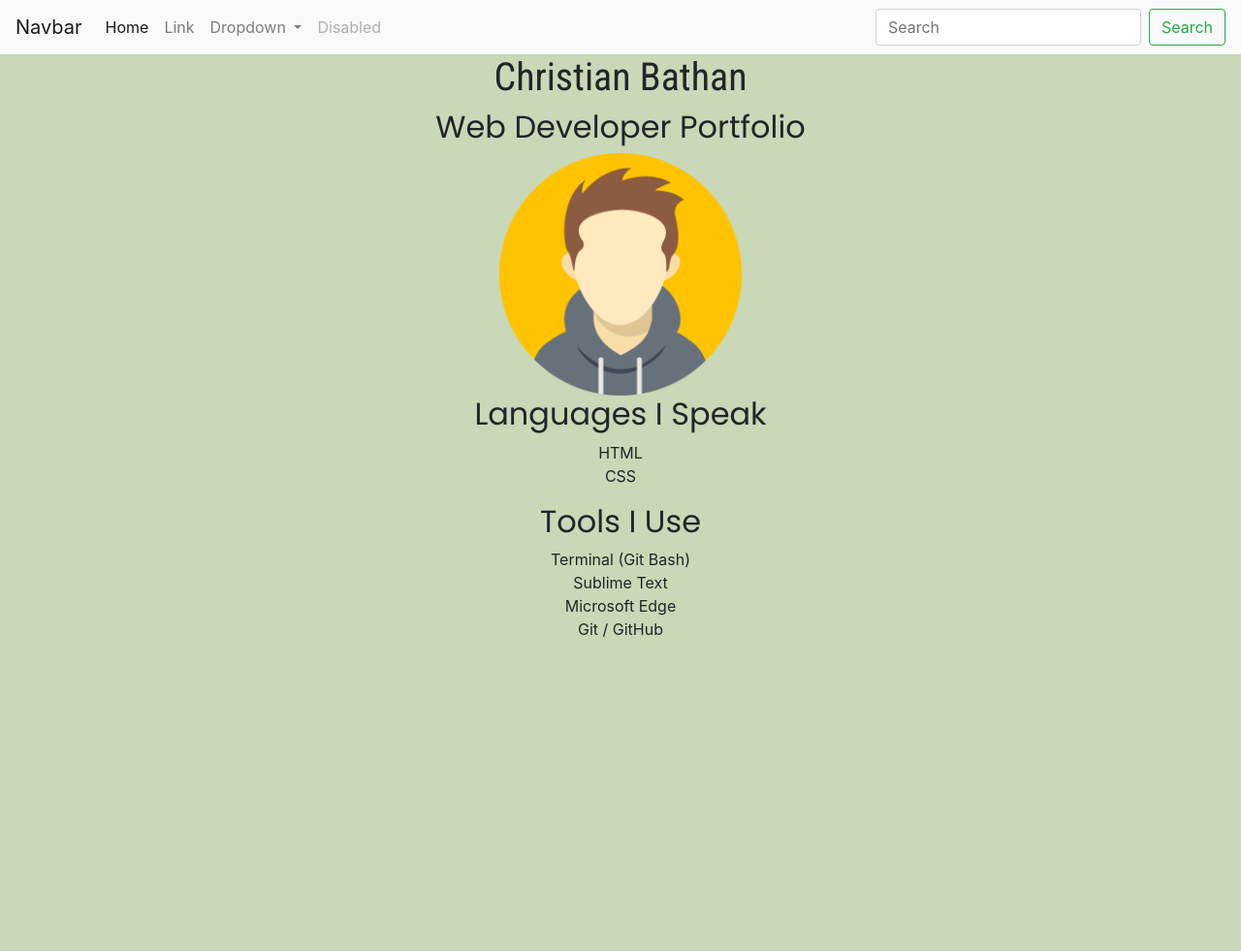
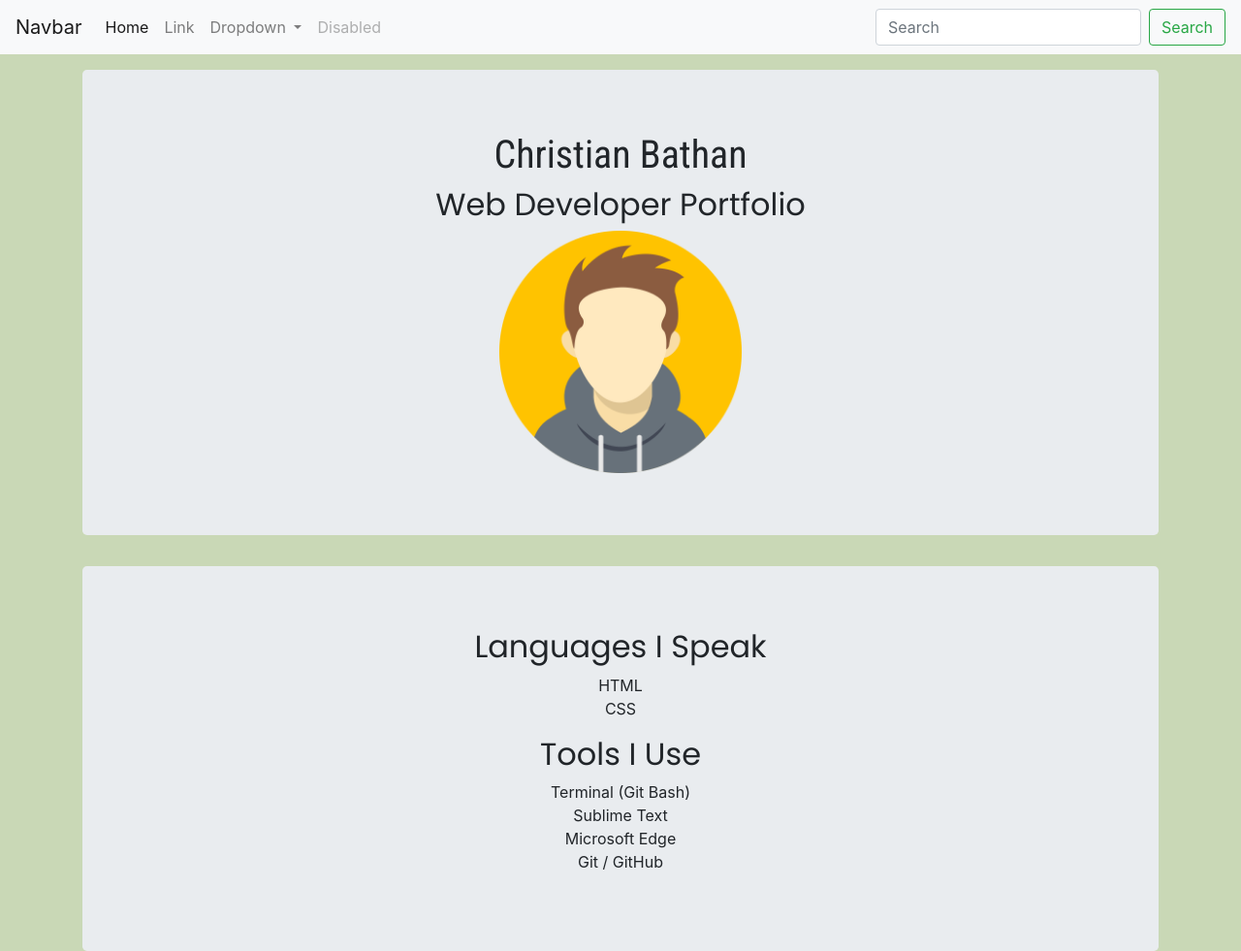
Before and after one commit to chrischan29/fcb-portfolio, a plain HTML site: page index.html in a window 1280 px wide. Shown: the whole page at 97% size. Before the commit the page ends 800 px from the top, so only its background shows below. Drawn offline with nearby package versions, Linux system fonts and the light colour scheme.

Commit message:
Add jumbotron and margin top

```diff
--- a/index.html
+++ b/index.html
@@ -56,14 +56,14 @@
 
 		<!-- ctrl+enter to go to next line after writing code -->
 
-		<section id="landing" class="text-center">
+		<section id="landing" class="text-center jumbotron mt-3">
 
 			<h1>Christian Bathan</h1>
 			<h2>Web Developer Portfolio</h2>
 
 			<img src="images/avatar.jpg">
 		</section>
-		<section id="gallery" class="text-center">
+		<section id="gallery" class="text-center jumbotron">
 
 			<div class="languages">
 
```
